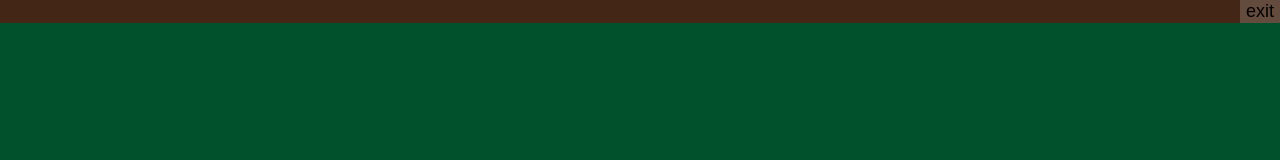
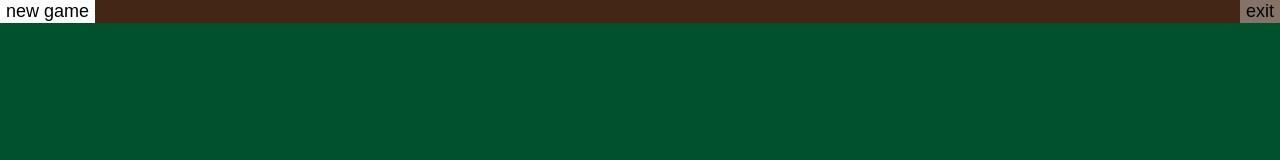
Before and after one commit to hannahellis4242/TarotSolitaire2, a website built with webpack: page index.html in a window 1280 px wide. Both pictures are taken after a click on the button "start". Built offline with nearby package versions, Linux system fonts and the light colour scheme.

Commit message:
adding modal to game page
Making code build for web environment

Added modal to the game page

removed test page

```diff
--- a/index.html
+++ b/index.html
@@ -7,6 +7,7 @@
     <link rel="stylesheet" href="style/main.css" />
     <link rel="stylesheet" href="style/screen.css" />
     <link rel="stylesheet" href="style/game.css" />
+    <link rel="stylesheet" href="style/modal.css" />
   </head>
   <body></body>
 </html>
--- a/src/model/chainUtils.ts
+++ b/src/model/chainUtils.ts
@@ -1,4 +1,3 @@
-import colors from "colors";
 import Card from "./Card";
 import Link from "./Link";
 
@@ -8,9 +7,9 @@ export const linkId = (link?: Link): string => {
   }
   if (link instanceof Card) {
     const str = link.id.toString();
-    return link.faceUp ? colors.underline(str) : str;
+    return link.faceUp ? str + "*" : str;
   }
-  return colors.bold(link.location());
+  return link.location();
 };
 
 export const showChain = (link?: Link, max?: number): string => {
--- a/src/view/GamePage.ts
+++ b/src/view/GamePage.ts
@@ -1,16 +1,21 @@
+import random from "random";
+import seedrandom from "seedrandom";
 import Card from "../model/Card";
-import Layout from "../model/Layout";
+import { createAllCards, shuffle } from "../model/Deck";
+import Layout, { populate } from "../model/Layout";
 import Page from "./Page";
 import ViewModel from "./ViewModel";
 
 export default class GamePage implements Page {
-  private model: Layout;
+  private model?: Layout;
   private cardMap: Map<string, Card>;
-  constructor(private view: ViewModel) {}
-  draw(parent: HTMLElement): void {
+  private modal?: HTMLElement;
+  constructor(private view: ViewModel) {
+    this.cardMap = new Map<string, Card>();
+  }
+  private createTable(): HTMLElement {
     const main = document.createElement("main");
     main.id = "table";
-    {
     const header = document.createElement("header");
     {
       const button = document.createElement("button");
@@ -19,12 +24,98 @@ export default class GamePage implements Page {
       button.onclick = () => this.view.setPage("start");
       header.appendChild(button);
     }
+    {
+      const button = document.createElement("button");
+      button.innerText = "new game";
+      button.onclick = () => {
+        if (this.modal) {
+          this.modal.classList.toggle("hidden");
+        }
+      };
+      header.appendChild(button);
+    }
     main.appendChild(header);
+    return main;
   }
+  private createModal(): HTMLElement {
+    const modal = document.createElement("section");
+    modal.classList.add("modal");
+    modal.classList.add("hidden");
+    {
+      const contents = document.createElement("section");
+      contents.classList.add("contents");
+      {
+        const text = document.createElement("p");
+        text.innerText =
+          "To start a game please enter a seed for your game or leave blank for a random game.";
+        contents.appendChild(text);
+      }
+      {
+        const form = document.createElement("form");
+        {
+          const label: HTMLLabelElement = document.createElement("label");
+          label.htmlFor = "seed";
+          label.innerText = "seed";
+          label.style.paddingRight = "5px";
+          form.appendChild(label);
+        }
+        {
+          const input: HTMLInputElement = document.createElement("input");
+          input.type = "text";
+          input.name = "seed";
+          form.appendChild(input);
+          form.onsubmit = (event) => {
+            event.preventDefault();
+            this.start(input.value === "" ? undefined : input.value);
+          };
+        }
+        {
+          const buttons = document.createElement("section");
+          {
+            const input: HTMLInputElement = document.createElement("input");
+            input.type = "submit";
+            input.value = "OK";
+            input.classList.add("ok");
+            buttons.appendChild(input);
+          }
+          {
+            const input: HTMLInputElement = document.createElement("input");
+            input.type = "button";
+            input.value = "Cancel";
+            input.onclick = () => modal.classList.toggle("hidden");
+            input.classList.add("cancel");
+            buttons.appendChild(input);
+          }
+          form.appendChild(buttons);
+        }
+        contents.appendChild(form);
+      }
+      modal.appendChild(contents);
+    }
+    return modal;
+  }
+  private createLayout(): HTMLElement {
+    const section = document.createElement("section");
+
+    return section;
+  }
+
+  draw(parent: HTMLElement): void {
+    this.modal = this.createModal();
+    const main = this.createTable();
+    main.appendChild(this.createLayout());
     parent.appendChild(main);
+    parent.appendChild(this.modal);
   }
   update(model: Layout, cardMap: Map<string, Card>): void {
     this.model = model;
     this.cardMap = cardMap;
   }
+  start(seed?: string) {
+    const deck = createAllCards();
+    const seedStr = seed || new Date().toString();
+    shuffle(deck, random.clone(seedrandom(seedStr)));
+    const layout = populate(deck);
+    this.view.update(layout, this.cardMap);
   }
+}
--- a/style/game.css
+++ b/style/game.css
@@ -18,7 +18,7 @@
 
 #table header button {
   color: #000000;
-  background: #ffffff2c;
+  background: #ffffff5a;
   border: none;
   height: 100%;
   margin: 0;
--- /dev/null
+++ b/style/modal.css
@@ -0,0 +1,21 @@
+.modal {
+  background-color: rgba(0, 0, 0, 0.6);
+  position: absolute;
+  top: 0;
+  width: 100%;
+  height: 100%;
+  display: flex;
+  justify-content: center;
+  align-items: center;
+}
+
+.contents {
+  background-color: white;
+  padding: 10px;
+  border-radius: 5px;
+  box-shadow: 5px 5px 2px 1px black;
+}
+
+.hidden {
+  display: none;
+}
--- a/webpack.config.js
+++ b/webpack.config.js
@@ -1,22 +1,28 @@
-const path = require('path');
+const path = require("path");
 
 module.exports = {
-  entry: './src/index.ts',
-  devtool: 'inline-source-map',
+  entry: "./src/index.ts",
+  devtool: "inline-source-map",
   module: {
     rules: [
       {
         test: /\.tsx?$/,
-        use: 'ts-loader',
+        use: "ts-loader",
         exclude: /node_modules/,
+      },
+      {
+        test: /\.m?js/,
+        resolve: {
+          fullySpecified: false,
+        },
       },
     ],
   },
   resolve: {
-    extensions: ['.tsx', '.ts', '.js'],
+    extensions: [".tsx", ".ts", ".js"],
   },
   output: {
-    filename: 'index.js',
-    path: path.resolve(__dirname, 'scripts'),
+    filename: "index.js",
+    path: path.resolve(__dirname, "scripts"),
   },
 };
```
Lines whose indentation alone changed are shown as unchanged.
